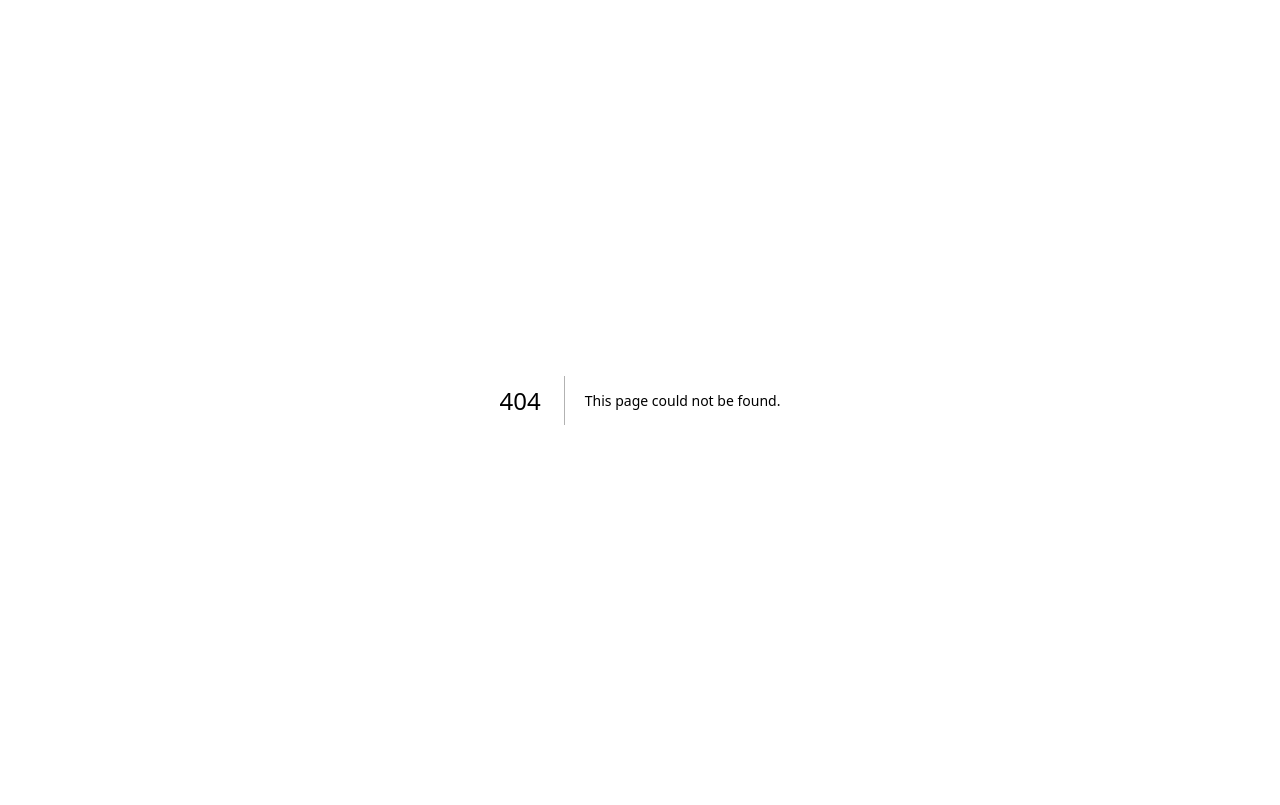
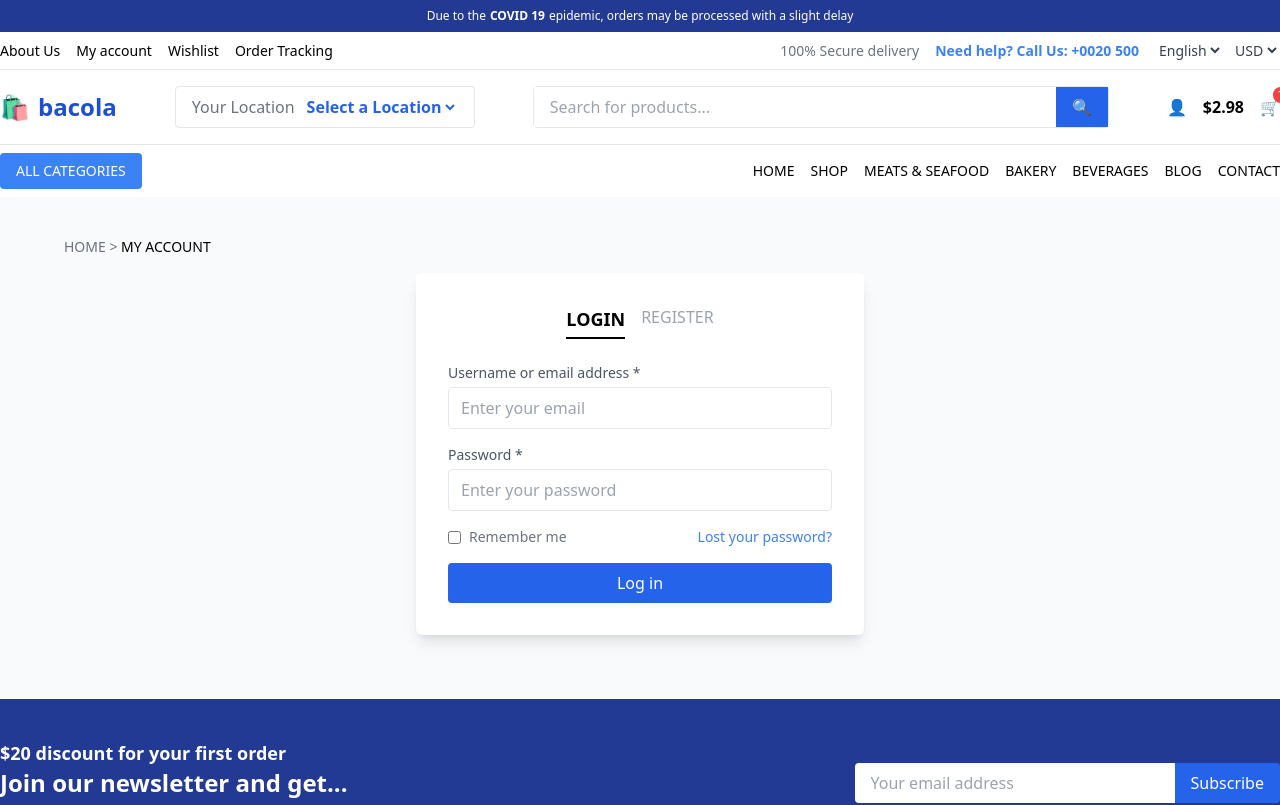
Before and after one commit to Amit-Sharma-0004/Ecom-Template, a Next.js app: page /login in a window 1280 px wide. Before the commit this address had no page. Shown: the top 805 px of the page. Built offline with nearby package versions, Linux system fonts and the light colour scheme.

Commit message:
feat: create login page component with layout

```diff
--- /dev/null
+++ b/pages/login/index.js
@@ -0,0 +1,102 @@
+import HomeLayout from '@/layouts/HomeLayout';
+import React from 'react';
+
+const LoginPage = () => {
+    return (
+        <div className="flex flex-col w-full items-center bg-gray-50 py-10">
+            {/* Breadcrumb */}
+            <div className="w-full max-w-6xl text-sm text-gray-500 mb-4">
+                HOME &gt; <span className="text-black">MY ACCOUNT</span>
+            </div>
+
+            {/* Login Form */}
+            <div className="w-full max-w-md bg-white shadow-lg rounded-md p-8 mb-16">
+                <div className="flex justify-center mb-6">
+                    <span className="text-lg font-bold border-b-2 border-black pb-1 mr-4 cursor-pointer">
+                        LOGIN
+                    </span>
+                    <span className="text-gray-400 cursor-pointer">REGISTER</span>
+                </div>
+
+                <form>
+                    {/* Username/Email Field */}
+                    <div className="mb-4">
+                        <label className="block text-gray-600 text-sm mb-1" htmlFor="email">
+                            Username or email address *
+                        </label>
+                        <input
+                            id="email"
+                            type="text"
+                            placeholder="Enter your email"
+                            className="w-full border rounded px-3 py-2 focus:outline-none focus:ring-2 focus:ring-blue-500"
+                        />
+                    </div>
+
+                    {/* Password Field */}
+                    <div className="mb-4">
+                        <label className="block text-gray-600 text-sm mb-1" htmlFor="password">
+                            Password *
+                        </label>
+                        <input
+                            id="password"
+                            type="password"
+                            placeholder="Enter your password"
+                            className="w-full border rounded px-3 py-2 focus:outline-none focus:ring-2 focus:ring-blue-500"
+                        />
+                    </div>
+
+                    {/* Remember Me and Forgot Password */}
+                    <div className="flex items-center justify-between mb-4">
+                        <label className="flex items-center text-gray-500 text-sm">
+                            <input type="checkbox" className="mr-2" />
+                            Remember me
+                        </label>
+                        <a href="#" className="text-blue-500 text-sm hover:underline">
+                            Lost your password?
+                        </a>
+                    </div>
+
+                    {/* Login Button */}
+                    <button
+                        type="submit"
+                        className="w-full bg-blue-600 text-white py-2 rounded hover:bg-blue-700 transition"
+                    >
+                        Log in
+                    </button>
+                </form>
+            </div>
+
+            {/* Newsletter Section */}
+            <div className="w-full bg-[#233A95] text-white py-10">
+                <div className="my-container flex flex-col md:flex-row items-center justify-between max-w-6xl mx-auto">
+                    {/* Left Text */}
+                    <div className="mb-6 md:mb-0">
+                        <h3 className="text-lg font-semibold">
+                            $20 discount for your first order
+                        </h3>
+                        <p className="text-2xl font-bold mb-2">Join our newsletter and get...</p>
+                        <p className="text-gray-300 text-sm">
+                            Join our email subscription now to get updates on promotions and coupons.
+                        </p>
+                    </div>
+
+                    {/* Email Input */}
+                    <div className="flex w-full md:w-auto">
+                        <input
+                            type="email"
+                            placeholder="Your email address"
+                            className="w-full md:w-80 px-4 py-2 text-gray-700 rounded-l focus:outline-none"
+                        />
+                        <button className="bg-blue-600 hover:bg-blue-800 text-white px-4 py-2 rounded-r">
+                            Subscribe
+                        </button>
+                    </div>
+                </div>
+            </div>
+        </div>
+    );
+};
+
+export default LoginPage;
+
+LoginPage.Layout = HomeLayout;
```
